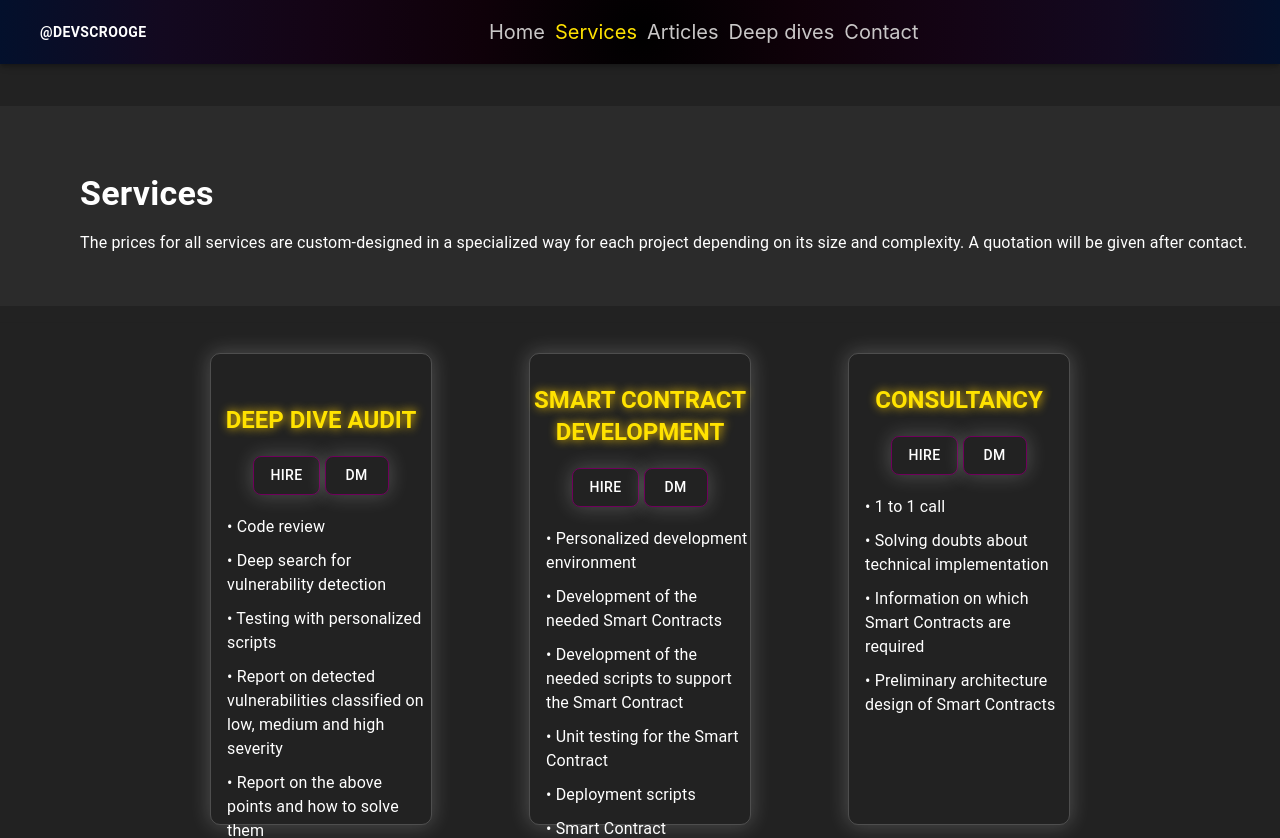
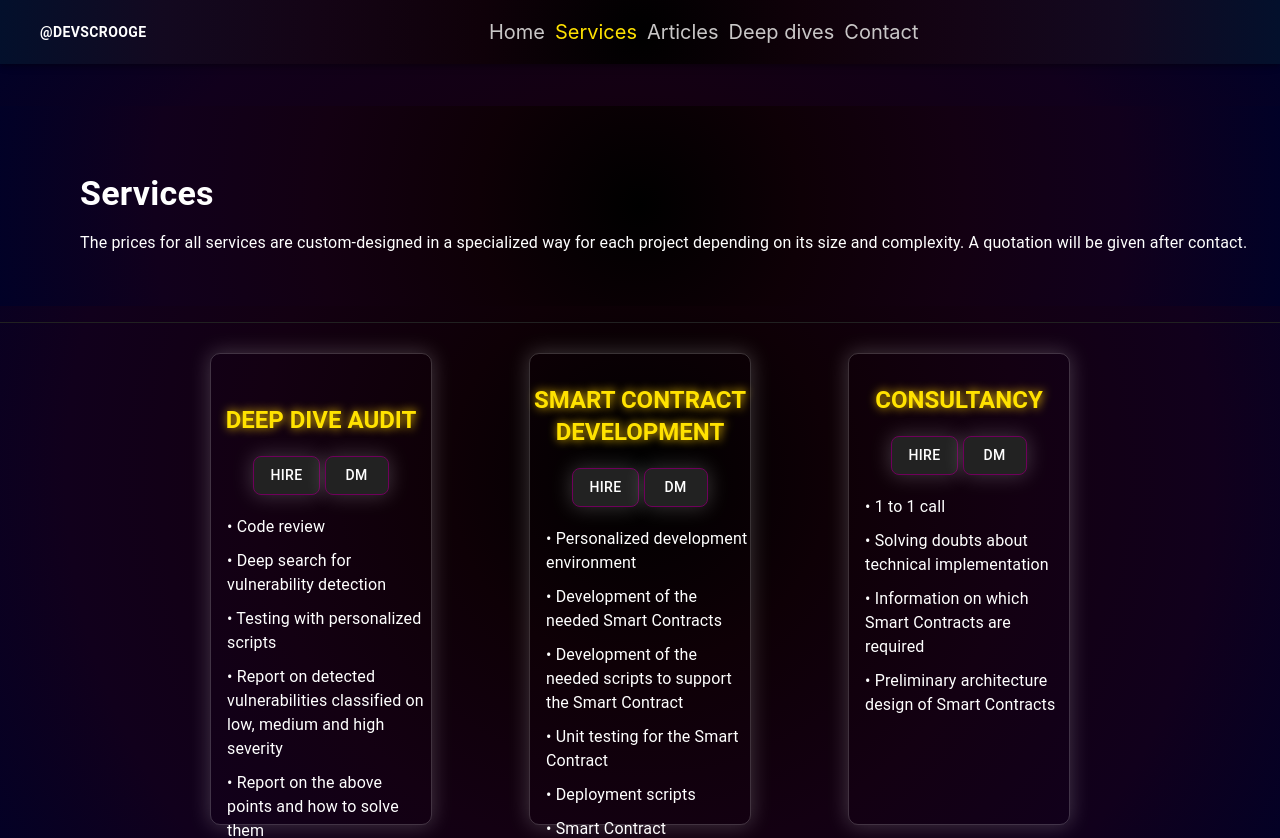
Before and after one commit to JMariadlcs/devscrooge.com, a React (Create React App) app: page /services in a window 1280 px wide. Shown: the top 838 px of the page. Built offline with nearby package versions, Linux system fonts and the light colour scheme.

Commit message:
modify services page css

```diff
--- a/src/components/Custom/CustomComponents.js
+++ b/src/components/Custom/CustomComponents.js
@@ -130,9 +130,9 @@ export const TitleDivider = styled(Box)(({ theme }) => ({
 
 export const ServiceTitle = () => {
     return (
-        <div className="servicesTittle" sx={{ margin: '50px 0 0 0' }}>
+        <div className="servicesTittle"  sx={{ margin: '50px 0 0 0', height: '50px' }}>
             <TitleDivider />
-            <TitleBox>
+            <TitleBox height= '50px' sx={{background: 'radial-gradient(circle, #000000, #0e0006, #130012, #11001c, #010127)' }}>
                 <TitleTypography variant="h4" component="h1">
                     Services
                 </TitleTypography>
--- a/src/components/Services.js
+++ b/src/components/Services.js
@@ -5,7 +5,7 @@ import HireComponent from "./subcomponents/HireComponent";
 const ServicesPage = () => {
 
     return (
-        <Box className="home-box" sx={{ backgroundColor: 'primary.main' }} margin="-25px 0 0 0" padding='0 0 10px 0'>
+        <Box className="home-box" sx={{ background: 'radial-gradient(circle, #000000, #0e0006, #130012, #11001c, #010127)' }} margin="-25px 0 0 0" padding='0 0 10px 0'>
             <ServiceTitle />
             <HireComponent/>
         </Box>
```
